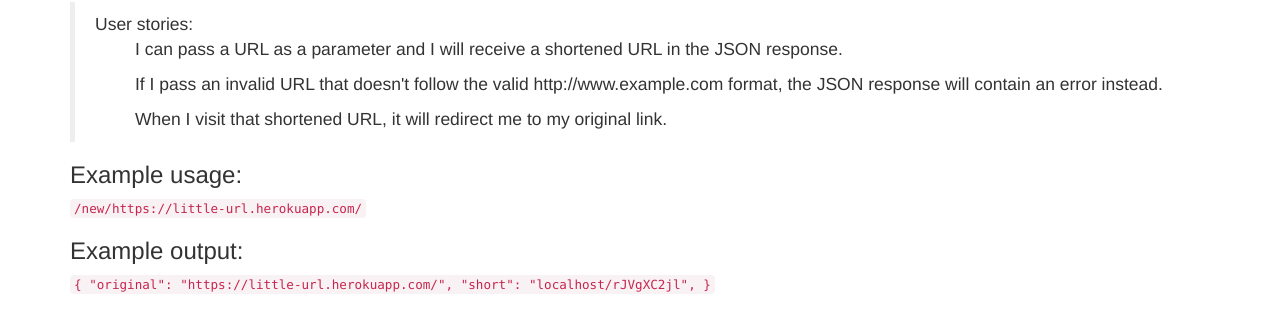
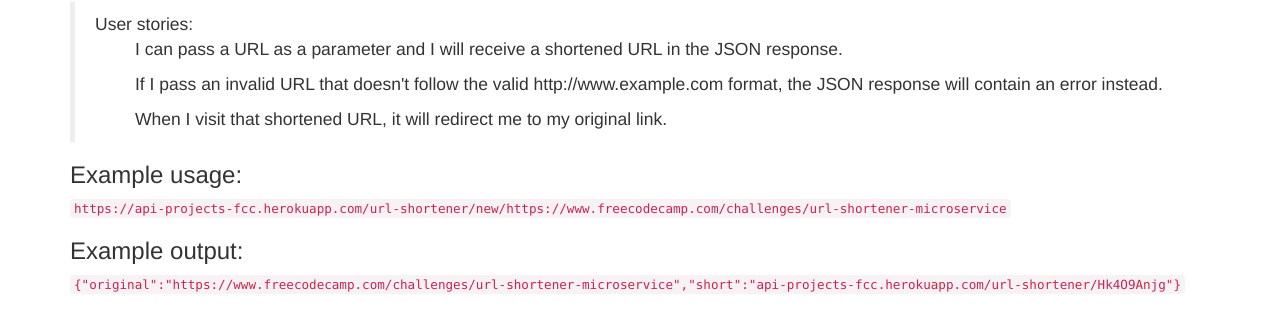
Before and after one commit to alexandr-bbm/api-projects-fcc, a website: page url-shortener/index.html in a window 1280 px wide. Shown: the part 68-400 px from the top of the page. Drawn offline with nearby package versions, Linux system fonts and the light colour scheme.

Commit message:
Updated url-shortener microservice index page

```diff
--- a/url-shortener/index.html
+++ b/url-shortener/index.html
@@ -16,13 +16,10 @@
                 <ul>When I visit that shortened URL, it will redirect me to my original link.</ul>
             </blockquote>
             <h3>Example usage:</h3>
-            <code>/new/https://little-url.herokuapp.com/</code><br>
+            <code>https://api-projects-fcc.herokuapp.com/url-shortener/new/https://www.freecodecamp.com/challenges/url-shortener-microservice</code><br>
             <h3>Example output:</h3>
             <code>
-                {
-                    "original": "https://little-url.herokuapp.com/",
-                    "short": "localhost/rJVgXC2jl",
-                }
+                {"original":"https://www.freecodecamp.com/challenges/url-shortener-microservice","short":"api-projects-fcc.herokuapp.com/url-shortener/Hk4O9Anjg"}
             </code>
         </div>
     </body>
```
